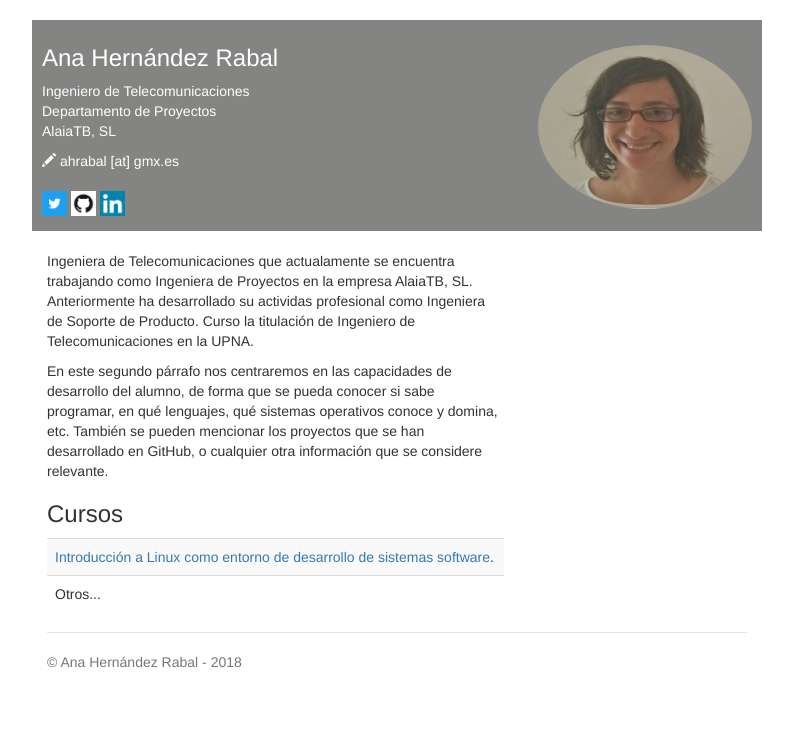
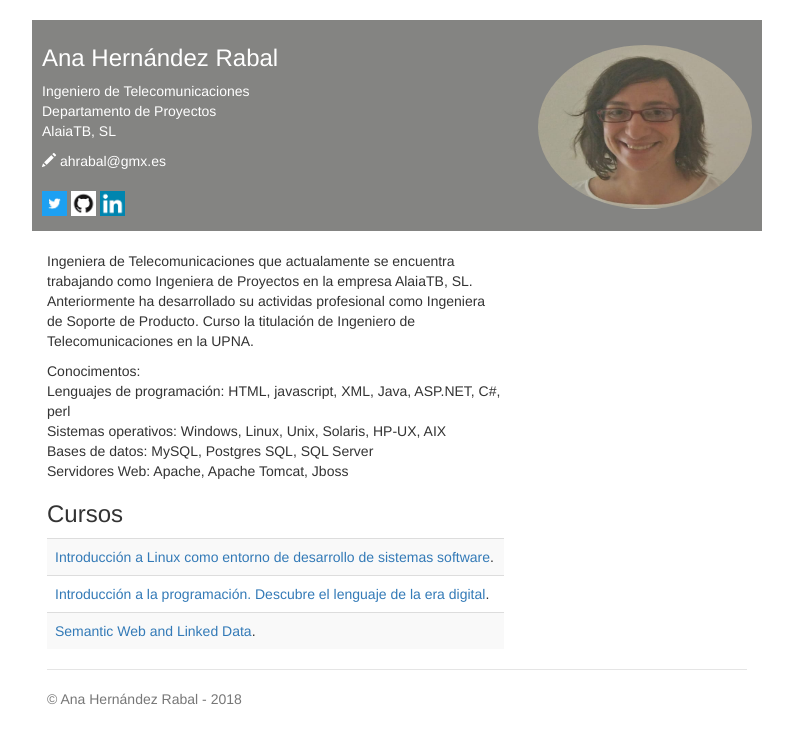
Before and after one commit to ahr81/ahr81.github.io, a plain HTML site: page index.html in a window 1280 px wide. Shown: the whole page, without its empty margins (243-1036 px from the left). Drawn offline with nearby package versions, Linux system fonts and the light colour scheme.

Commit message:
Actualizacion index.html

```diff
--- a/index.html
+++ b/index.html
@@ -26,15 +26,15 @@
       </p>
       <address>
         <!--Sustituir por los datos del alumno-->
-        <span class='glyphicon glyphicon-pencil'></span> ahrabal [at] gmx.es <br>
+        <span class='glyphicon glyphicon-pencil'></span> ahrabal@gmx.es <br>
       </address>
 
       <!--Sustituir por los datos del alumno-->
-      <p><a href="http://twitter.com/ahr81" target="blank"><img src="img/twitter-icon.jpg" width=25></a>
+      <p><a href="http://twitter.com/aherrab" target="blank"><img src="img/twitter-icon.jpg" width=25></a>
       <!--Sustituir por los datos del alumno-->
       <a href="http://github.com/ahr81" target="blank"><img src="img/github-icon.png" width=25></a>
       <!--Sustituir por los datos del alumno-->
-      <a href="https://es.linkedin.com/in/ahr81" target="blank"><img src="img/linkedin-icon.png" width=25></a>
+      <a href="https://es.linkedin.com/in/anahr81" target="blank"><img src="img/linkedin-icon.png" width=25></a>
     </div>
 
     <div class="container">
@@ -43,12 +43,22 @@
           <br>
           <p>Ingeniera de Telecomunicaciones que actualamente se encuentra trabajando como Ingeniera de Proyectos en la empresa AlaiaTB, SL. Anteriormente ha desarrollado su actividas profesional como Ingeniera de Soporte de Producto. Curso la titulación de Ingeniero de Telecomunicaciones en la UPNA.  </p>
 
-          <p>En este segundo párrafo nos centraremos en las capacidades de desarrollo del alumno, de forma que se pueda conocer si sabe programar, en qué lenguajes, qué sistemas operativos conoce y domina, etc. También se pueden mencionar los proyectos que se han desarrollado en GitHub, o cualquier otra información que se considere relevante.</p>
+          <p>Conocimentos:
+          <br>
+          Lenguajes de programación: HTML, javascript, XML, Java, ASP.NET, C#, perl
+          <br>
+          Sistemas operativos: Windows, Linux, Unix, Solaris, HP-UX, AIX
+          <br>
+          Bases de datos: MySQL, Postgres SQL, SQL Server
+          <br>
+          Servidores Web: Apache, Apache Tomcat, Jboss
+         </p>
 
           <h3>Cursos</h3>
           <table class='table table-striped'>
             <tr><td><a href="https://www.miriadax.net" target="blank">Introducción a Linux como entorno de desarrollo de sistemas software</a>.</td></tr>
-            <tr><td>Otros...</td></tr>
+            <tr><td><a href="https://www.miriadax.net" target="blank">Introducción a la programación. Descubre el lenguaje de la era digital</a>.</td></tr>
+            <tr><td><a href="https://www.miriadax.net" target="blank">Semantic Web and Linked Data</a>.</td></tr>
           </table>
         </div>
       </div>
```
